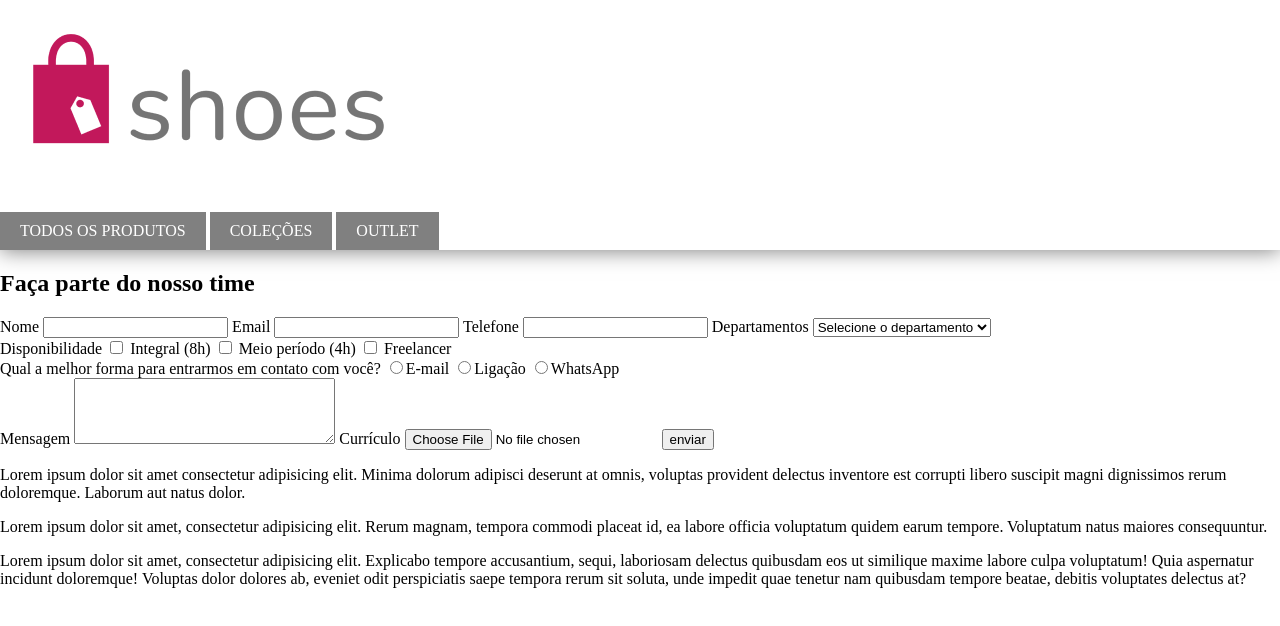
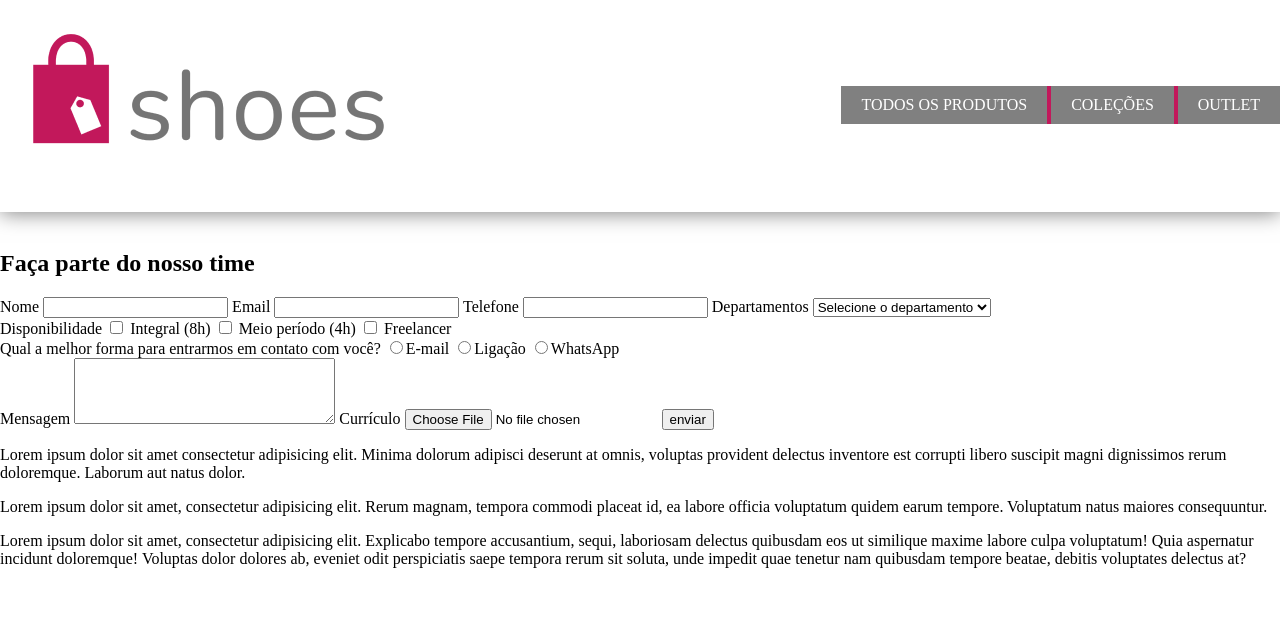
Before and after one commit to LuisECL/shoes, a plain HTML site: page index.html in a window 1280 px wide. Shown: the top 626 px of the page. Drawn offline with Linux system fonts and the light colour scheme.

Commit message:
Header fixado no topo da página

```diff
--- a/css/estilo.css
+++ b/css/estilo.css
@@ -4,6 +4,17 @@ body {
 
 header {
   box-shadow: 0 1px 20px rgba(0, 0, 0, 0.5);
+  position: fixed;
+  width: 100%;
+  top: 0;
+  background-color: #fff;
+}
+
+header > nav {
+  background-color: #c2185b;
+  position: absolute;
+  right: 0;
+  top: calc(50% - 20px);
 }
 
 header > nav > ul {
@@ -27,3 +38,7 @@ header > nav > ul > li > a {
 header > nav > ul > li > a:hover {
   background-color: rgb(202, 202, 202);
 }
+
+main {
+  margin-top: 250px;
+}
```
